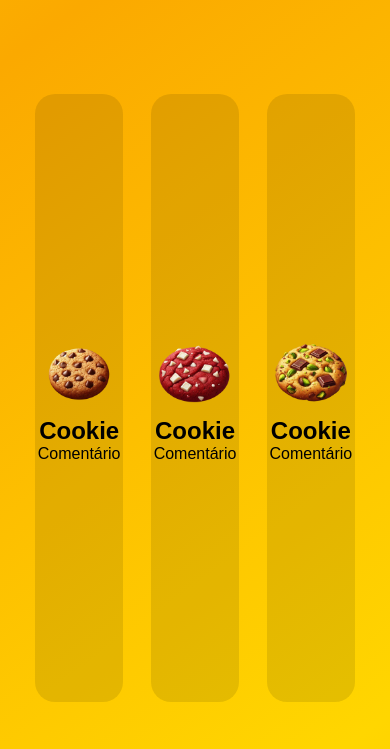
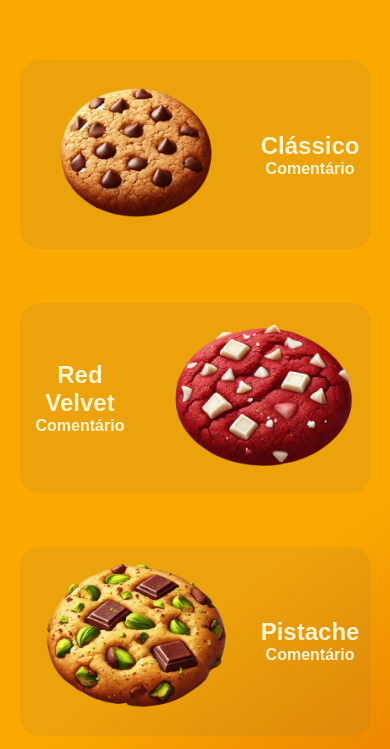
Before and after one commit to rodrigomoraes0/Mr.Rookies, a plain HTML site: page index.html in a window 390 px wide. Shown: the part 868-1617 px from the top of the page. Drawn offline with Linux system fonts and the light colour scheme; a script that the page names is missing.

Commit message:
cookies part + responsividade

```diff
--- a/index.html
+++ b/index.html
@@ -12,7 +12,7 @@
         <ul>
             <li><a href="#home">HOME</a></li>
             <li><a href="#cookies">COOKIES</a></li>
-            <li><a href="#sobre">SOBRE NOS</a></li>
+            <li><a href="#sobre">SOBRE</a></li>
             <li><a href="#contactos">CONTACTOS</a></li>
         </ul>
     </header>
@@ -32,18 +32,27 @@
         <div class="cookiesArea">
             <div class="cookie1">
                 <img src="img/classico.png" alt="">
-                <h2>Cookie</h2>
-                <p>Comentário</p>
+                <div class="cookieText">
+                    <h2>Clássico</h2>
+                    <p>Comentário</p>
+                </div>
+
             </div>
             <div class="cookie2">
                 <img src="img/redvelvet.png" alt="">
-                <h2>Cookie</h2>
-                <p>Comentário</p>
+                <div class="cookieText">
+                    <h2>Red Velvet</h2>
+                    <p>Comentário</p>
+                </div>
+
             </div>
             <div class="cookie3">
                 <img src="img/pistache.png" alt="">
-                <h2>Cookie</h2>
-                <p>Comentário</p>
+                <div class="cookieText">
+                    <h2>Pistache</h2>
+                    <p>Comentário</p>
+                </div>
+
             </div>
         </div>
     </section>
--- a/style.css
+++ b/style.css
@@ -18,11 +18,6 @@ body{ /* CORES */
 	--cream: #FFF5D3;
 }
 
-body{
-	background: rgb(255,214,0);
-	background: linear-gradient(324deg, rgba(255,214,0,1) 0%, rgba(251,169,0,1) 25%, rgba(255,214,0,1) 50%, rgba(251,169,0,1) 75%, rgba(255,214,0,1) 100%);
-}
-
 /* ===================================  ================================================ */
 
 header{
@@ -33,7 +28,6 @@ header{
 	align-items: center;
 	justify-content: center;
 	position: fixed;
-	display: hidden;
 }
 
 header ul{
@@ -58,8 +52,8 @@ menu{
 	width: 100%;
 	height: 100vh;
 	/* background-color: #FBA900; */
-	/* background: rgb(251,169,0);
-background: linear-gradient(346deg, rgba(251,169,0,1) 28%, rgba(255,214,0,1) 100%); */
+	background: rgb(251,169,0);
+background: linear-gradient(346deg, rgba(251,169,0,1) 28%, rgba(255,214,0,1) 100%);
 }
 
 .menu-area{
@@ -98,6 +92,8 @@ background: linear-gradient(346deg, rgba(251,169,0,1) 28%, rgba(255,214,0,1) 100
 	justify-content: center;
 	align-items: center;
 	/* background-color: #FFD600; */
+	background: rgb(232,127,0);
+background: linear-gradient(324deg, rgba(232,127,0,1) 0%, rgba(251,169,0,1) 30%);
 }
 
 .cookiesArea{
@@ -111,10 +107,10 @@ background: linear-gradient(346deg, rgba(251,169,0,1) 28%, rgba(255,214,0,1) 100
 	/* background-color: red; */
 }
 
-.cookie1{
+.cookie1, .cookie2, .cookie3{
 	width: 25%;
 	height: 90%;
-	background-color: rgba(0, 0, 0, 0.1);
+	background-color: rgba(100, 100, 100, 0.1);
 	border-radius: 20px;
 	display: flex;
 	flex-direction: column;
@@ -123,37 +119,25 @@ background: linear-gradient(346deg, rgba(251,169,0,1) 28%, rgba(255,214,0,1) 100
 }
 
 .cookie1 img{
-	width: 95%;
+	width: 100%;
 }
 
-.cookie2{
-	width: 25%;
-	height: 90%;
-	background-color: rgba(0, 0, 0, 0.1);
-	border-radius: 20px;
+.cookie2 img{
+	width: 90%;
+}
+
+.cookie3 img{
+	width: 90%;
+}
+
+.cookieText{
 	display: flex;
 	flex-direction: column;
 	justify-content: center;
 	align-items: center;
-}
-
-.cookie2 img{
-	width: 95%;
-}
-
-.cookie3{
-	width: 25%;
-	height: 90%;
-	background-color: rgba(0, 0, 0, 0.1);
-	border-radius: 20px;
-	display: flex;
-	flex-direction: column;
-	justify-content: center;
-	align-items: center;
-}
-
-.cookie3 img{
-	width: 95%;
+	text-align: center;
+	color: var(--cream);
+	font-weight: 550;
 }
 
 
@@ -163,6 +147,8 @@ background: linear-gradient(346deg, rgba(251,169,0,1) 28%, rgba(255,214,0,1) 100
 	width: 100%;
 	height: 100vh;
 	/* background-color: #E87F00; */
+	background: rgb(255,214,0);
+background: linear-gradient(193deg, rgba(255,214,0,1) 0%, rgba(255,184,0,1) 50%, rgba(255,214,0,1) 100%);
 }
 
 /* =================================== SOBRE END ================================================ */
@@ -171,19 +157,21 @@ background: linear-gradient(346deg, rgba(251,169,0,1) 28%, rgba(255,214,0,1) 100
 	width: 100%;
 	height: 100vh;
 	/* background-color: #FBA900; */
+	background: rgb(79,47,0);
+background: linear-gradient(297deg, rgba(79,47,0,1) 0%, rgba(128,74,0,1) 32%, rgba(79,47,0,1) 88%);
 }
 
 /* =================================== CONTACTOS END ================================================ */
 
 .footer-main{
-    width: 100%;
+	width: 100%;
     height: 70px;
     display: flex;
     background-color: #000000
 }
 
 .footer-content{
-    font-family: sans-serif;
+	font-family: sans-serif;
     font-weight: lighter;
     display: flex;
     align-items: center;
@@ -197,7 +185,67 @@ background: linear-gradient(346deg, rgba(251,169,0,1) 28%, rgba(255,214,0,1) 100
 }
 
 .footer-content span a{
-    text-decoration: none;
+	text-decoration: none;
     color: #3c3c3c;
     transition: 0.5s;
 }
+
+/* =================================== MEDIA QUERRY ================================================ */
+
+@media (max-width: 500px){
+
+	header ul{
+		gap: 15px;
+		font-weight: 500;
+	}
+
+	.menu-area{
+		flex-direction: column;
+		padding-top: 0;
+	}
+
+	.menu-area h1{
+		width: 80%;
+		font-size: 12vw;
+	}
+
+	.menu-area img{
+		width: 70%;
+	}
+
+	.cookiesArea{
+		flex-direction: column;
+		width: 90%;
+		height: 80%;
+	}
+
+	.cookie1, .cookie3{
+		width: 100%;
+		height: 28%;
+		align-items: center;
+		justify-content: center;
+		flex-direction: row;
+		gap: 5vw;
+	}
+
+	.cookie2{
+		width: 100%;
+		height: 28%;
+		align-items: center;
+		justify-content: center;
+		flex-direction: row-reverse;
+		gap: 5vw;
+	}
+
+	.cookie1 img{
+		width: 60%;
+	}
+
+	.cookie2 img{
+		width:60%;
+	}
+
+	.cookie3 img{
+		width:60%;
+	}
+}
```
